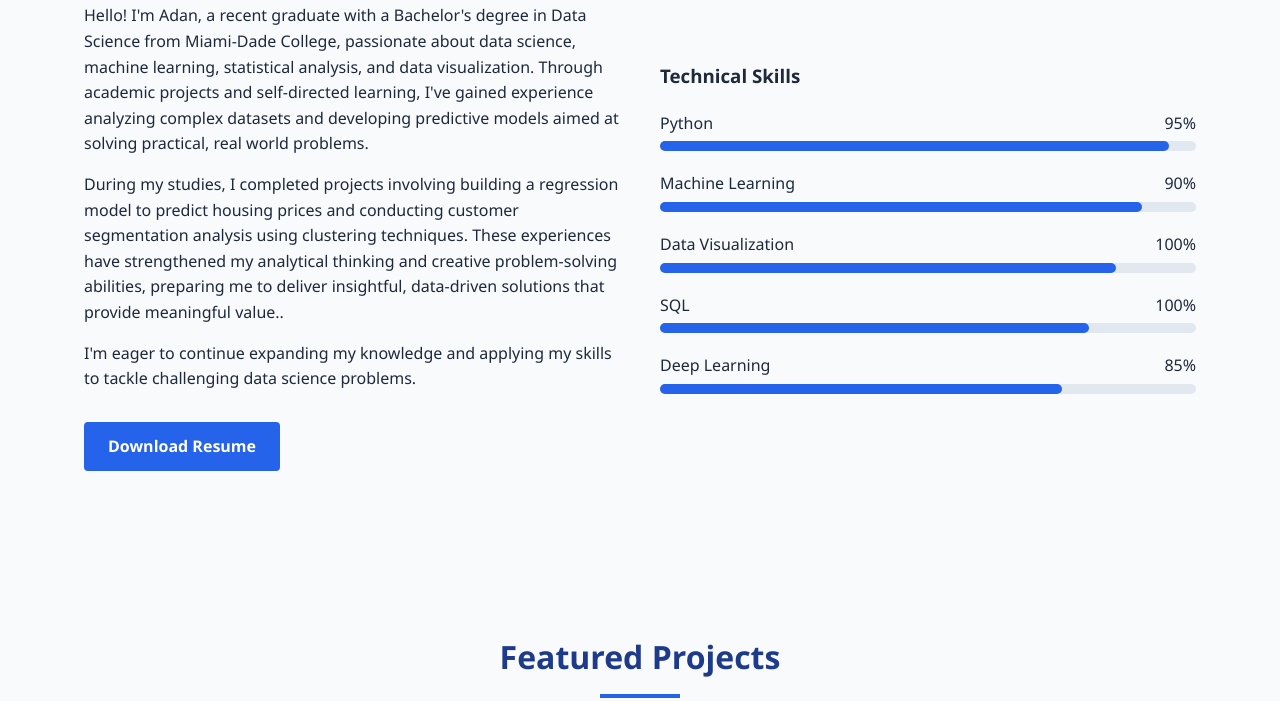
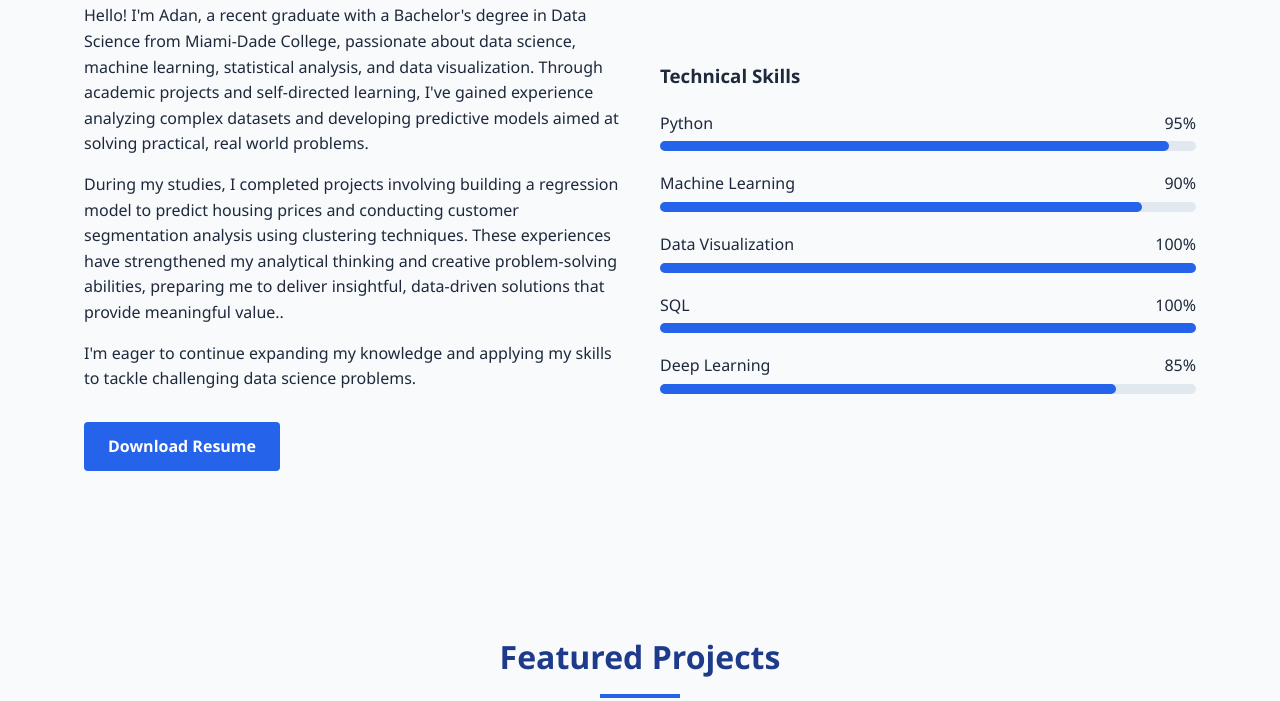
Before and after one commit to AdanD9/deepdataanalysis, a plain HTML site: page index.html in a window 1280 px wide. Shown: the part 703-1404 px from the top of the page. Drawn offline with Linux system fonts and the light colour scheme.

Commit message:
Update index.html

```diff
--- a/index.html
+++ b/index.html
@@ -461,7 +461,7 @@
                             <span>100%</span>
                         </div>
                         <div class="skill-bar">
-                            <div class="skill-progress" style="width: 85%;"></div>
+                            <div class="skill-progress" style="width: 100%;"></div>
                         </div>
                     </div>
 
@@ -471,7 +471,7 @@
                             <span>100%</span>
                         </div>
                         <div class="skill-bar">
-                            <div class="skill-progress" style="width: 80%;"></div>
+                            <div class="skill-progress" style="width: 100%;"></div>
                         </div>
                     </div>
 
@@ -481,7 +481,7 @@
                             <span>85%</span>
                         </div>
                         <div class="skill-bar">
-                            <div class="skill-progress" style="width: 75%;"></div>
+                            <div class="skill-progress" style="width: 85%;"></div>
                         </div>
                     </div>
                 </div>
```
